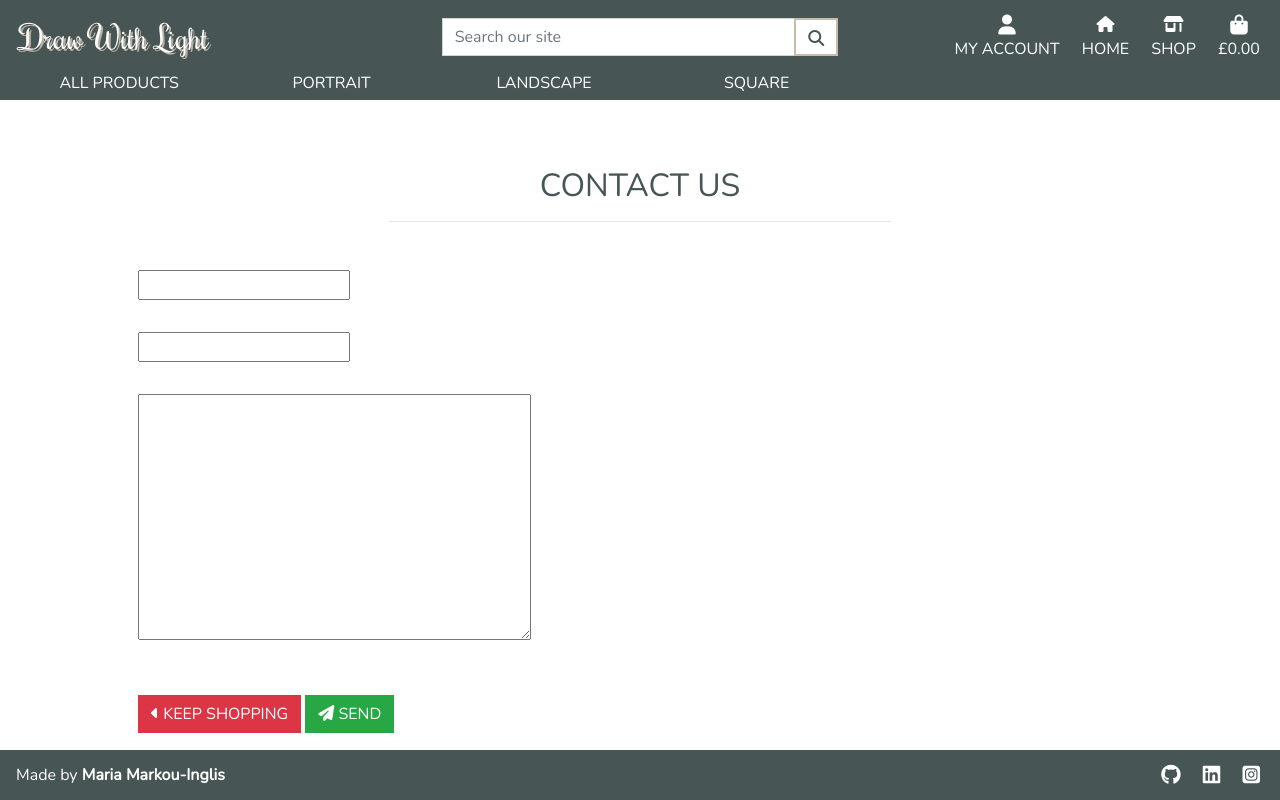
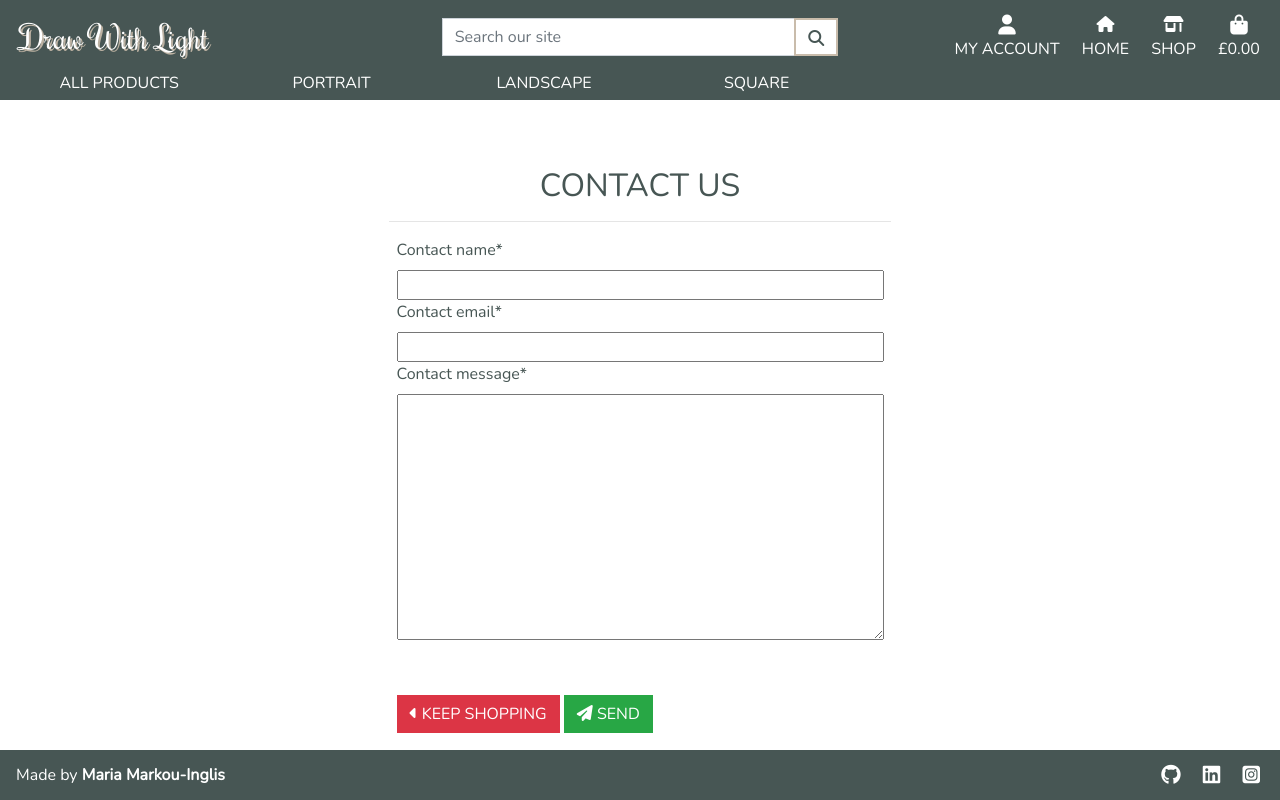
Before and after one commit to Code-Institute-Submissions/mariamar95-ms4_FebResub, a Django app: page /contact/ in a window 1280 px wide. Run offline with Django 3.2, Linux system fonts and the light colour scheme; some libraries are stand-ins or nearby versions.

Commit message:
added customised css for contact page

```diff
--- a/static/css/base.css
+++ b/static/css/base.css
@@ -298,6 +298,20 @@ footer {
 	color: #475654; /* text-info */
 }
 
+/* Contact Page */
+.contact-container{
+    margin:auto;
+    width: fit-content;
+}
+
+.control-group {
+    color: #475654;
+}
+
+.controls input, .controls textarea {
+    width: 100%;
+}
+
 /* Media Queries */
 @media (max-width: 480px) {
 
```
